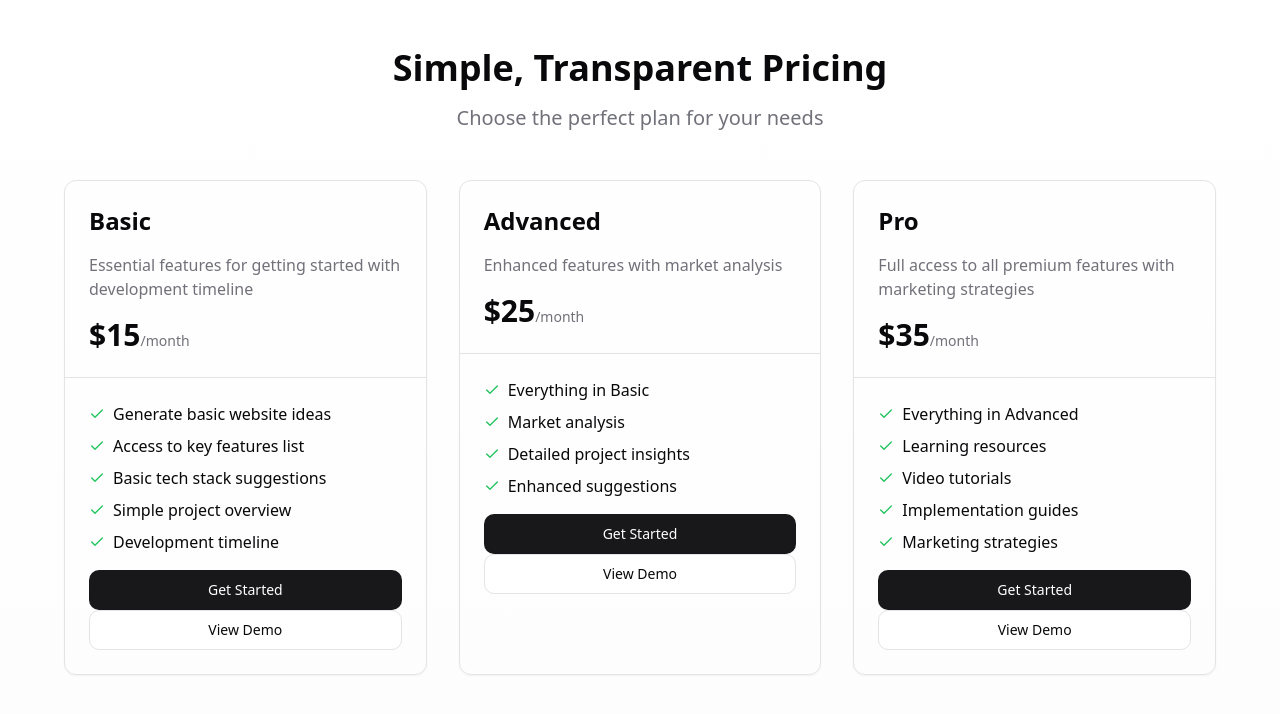
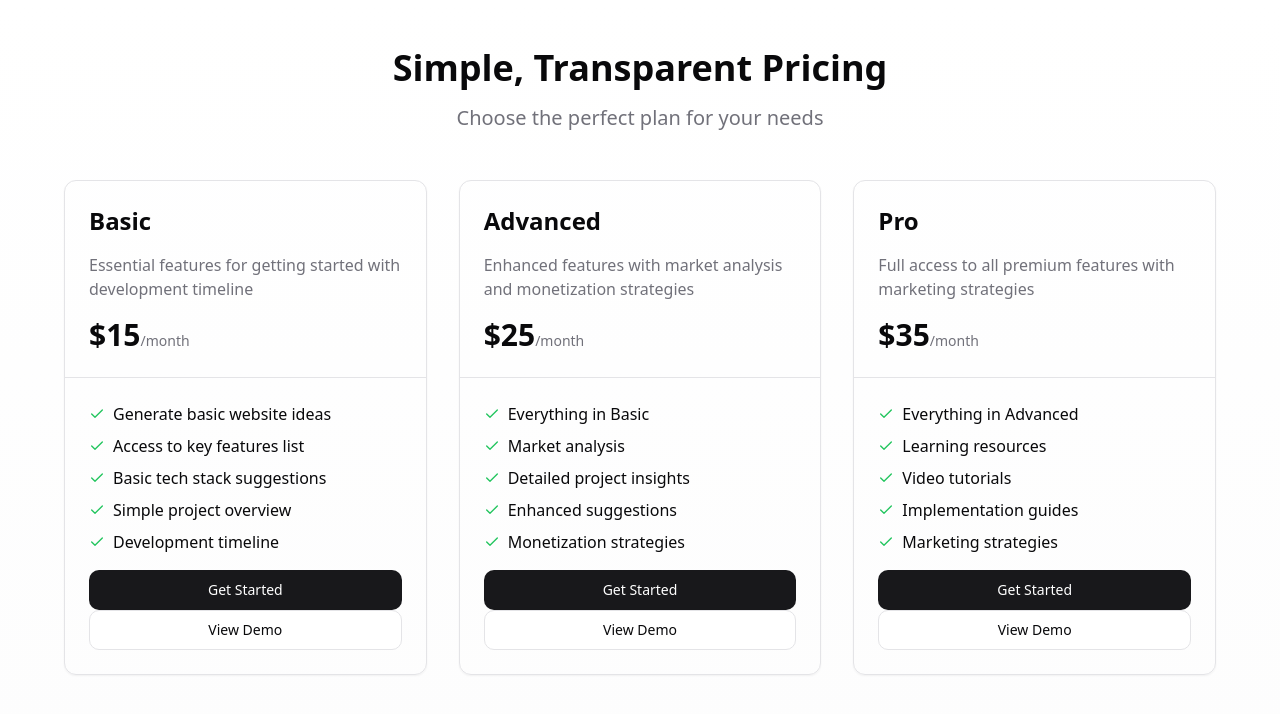
Before and after one commit to shree1409/saasgen-1.0, a React (Vite) app: page /pricing in a window 1280 px wide. Shown: the top 714 px of the page. Built offline with nearby package versions, Linux system fonts and the light colour scheme.

Commit message:
Add monetization strategies to advanced subscription description
Updated the description of the advanced subscription tier to include information about monetization strategies. This change enhances the clarity of the subscription benefits for users.
[skip gpt_engineer]

```diff
--- a/src/pages/Pricing.tsx
+++ b/src/pages/Pricing.tsx
@@ -23,13 +23,14 @@ const tiers = [
     name: "Advanced",
     priceId: "price_1Qcwy0BNGIJ8hstKYmE68GcO",
     price: "$25",
-    description: "Enhanced features with market analysis",
+    description: "Enhanced features with market analysis and monetization strategies",
     demoPath: "/demo-advanced",
     features: [
       "Everything in Basic",
       "Market analysis",
       "Detailed project insights",
       "Enhanced suggestions",
+      "Monetization strategies",
     ],
   },
   {
```
